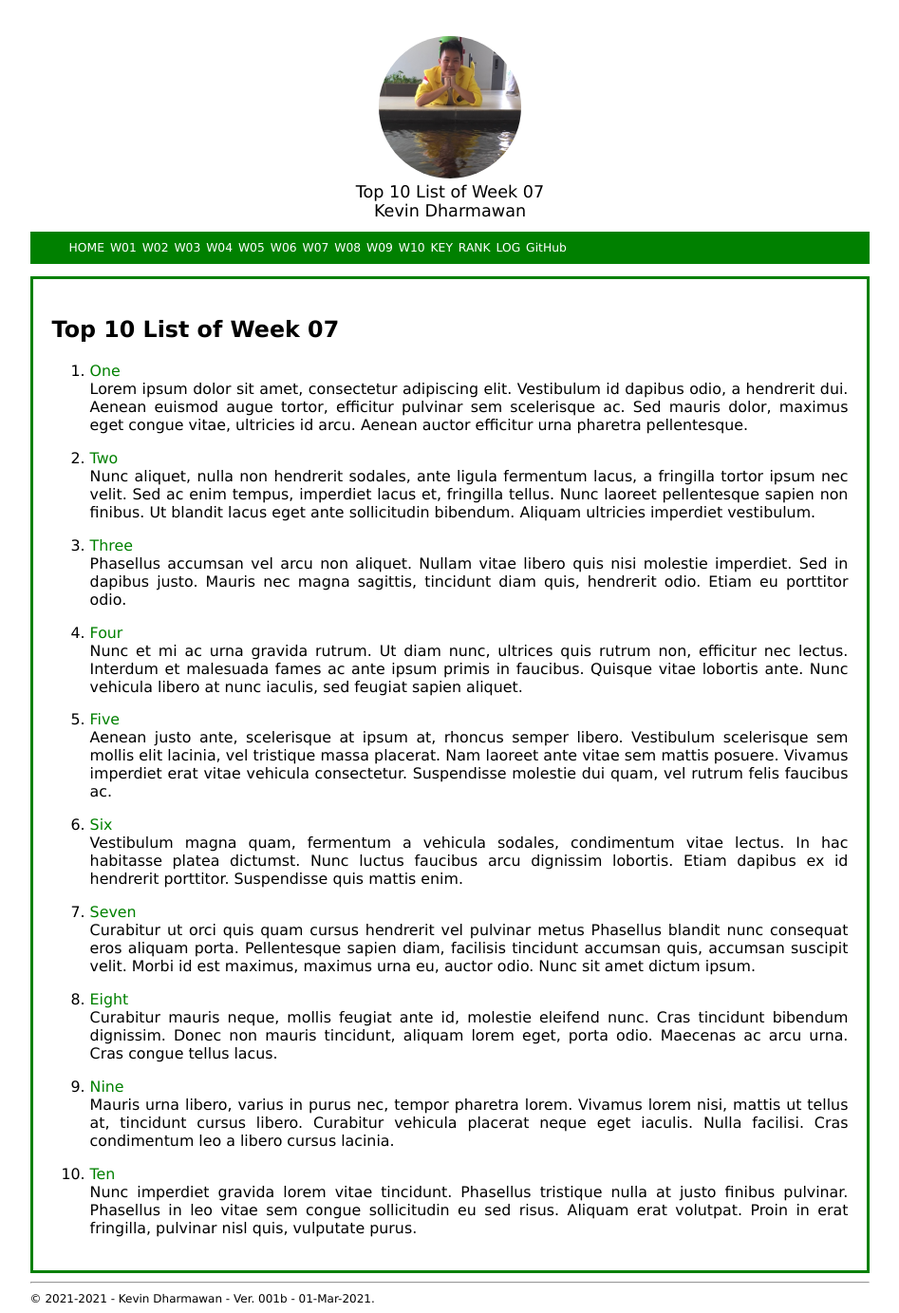
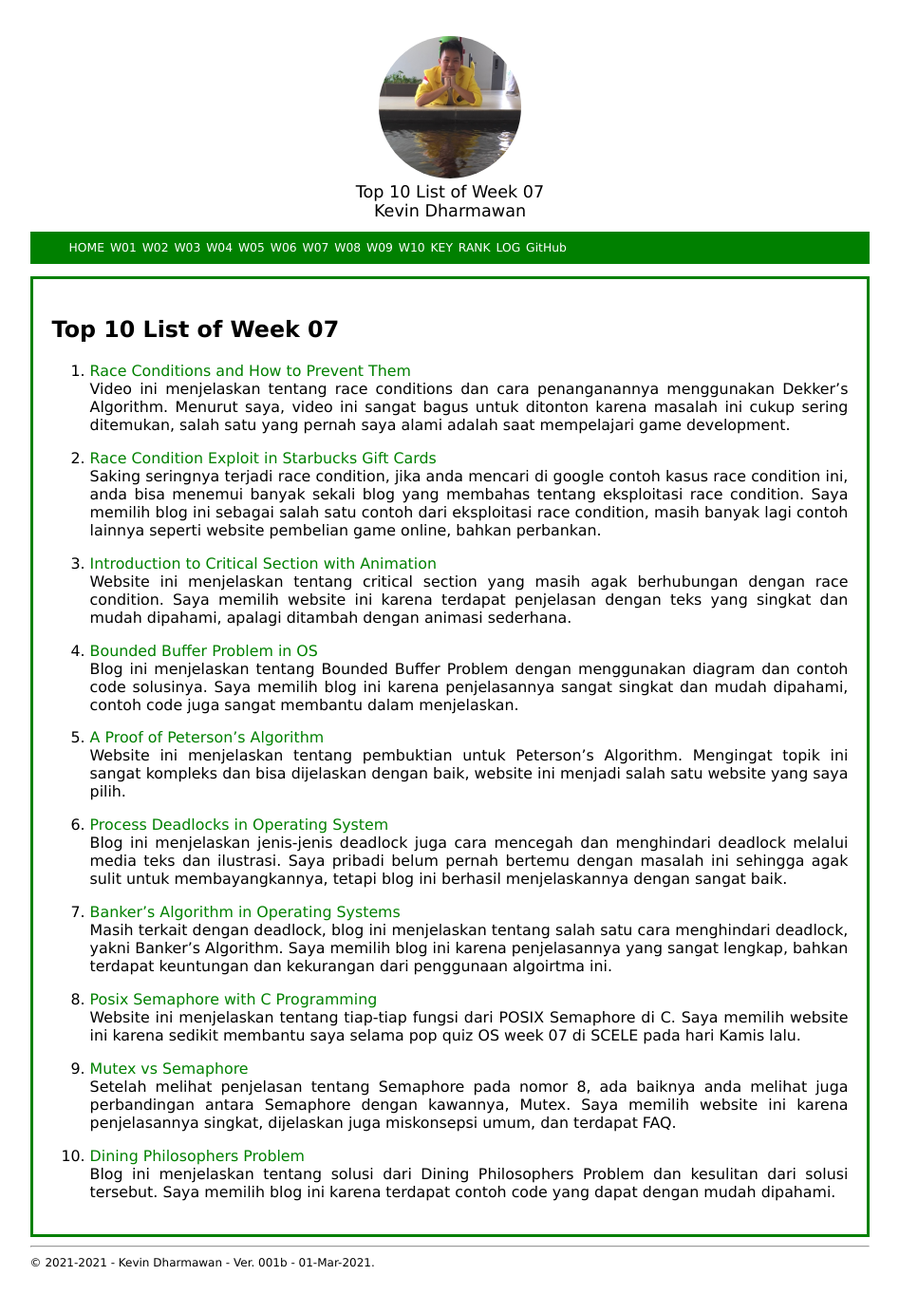
Before and after one commit to kevindharmawan/os211, a Jekyll site: the page built from w07.md, in a window 1280 px wide. Shown: the whole page at 95% size, without its empty margins (166-1113 px from the left). Built offline with Jekyll 4.4.1, drawn with Linux system fonts in a browser that asks for light colours; our own code applies the rules of GitHub Pages for plain Markdown files; after the commit the page ends 1345 px from its top, so only the background shows below that.

Commit message:
OS211 kevindharmawan

```diff
--- a/w07.md
+++ b/w07.md
@@ -5,72 +5,42 @@ permalink: /W07/
 
 # Top 10 List of Week 07
 
-1. [One](https://en.wikipedia.org/wiki/1)<br>
-Lorem ipsum dolor sit amet, consectetur adipiscing elit.
-Vestibulum id dapibus odio, a hendrerit dui.
-Aenean euismod augue tortor, efficitur pulvinar sem scelerisque ac.
-Sed mauris dolor, maximus eget congue vitae, ultricies id arcu.
-Aenean auctor efficitur urna pharetra pellentesque.
+1. [Race Conditions and How to Prevent Them](https://www.youtube.com/watch?v=MqnpIwN7dz0)<br>
+Video ini menjelaskan tentang race conditions dan cara penanganannya menggunakan Dekker's Algorithm.
+Menurut saya, video ini sangat bagus untuk ditonton karena masalah ini cukup sering ditemukan, salah satu yang pernah saya alami adalah saat mempelajari game development.
 
-2. [Two](https://en.wikipedia.org/wiki/2)<br>
-Nunc aliquet, nulla non hendrerit sodales, ante ligula fermentum lacus, a fringilla tortor ipsum nec velit.
-Sed ac enim tempus, imperdiet lacus et, fringilla tellus.
-Nunc laoreet pellentesque sapien non finibus.
-Ut blandit lacus eget ante sollicitudin bibendum.
-Aliquam ultricies imperdiet vestibulum.
+2. [Race Condition Exploit in Starbucks Gift Cards](https://www.schneier.com/blog/archives/2015/05/race_condition_.html)<br>
+Saking seringnya terjadi race condition, jika anda mencari di google contoh kasus race condition ini, anda bisa menemui banyak sekali blog yang membahas tentang eksploitasi race condition.
+Saya memilih blog ini sebagai salah satu contoh dari eksploitasi race condition, masih banyak lagi contoh lainnya seperti website pembelian game online, bahkan perbankan.
 
-3. [Three](https://en.wikipedia.org/wiki/3)<br>
-Phasellus accumsan vel arcu non aliquet.
-Nullam vitae libero quis nisi molestie imperdiet.
-Sed in dapibus justo.
-Mauris nec magna sagittis, tincidunt diam quis, hendrerit odio.
-Etiam eu porttitor odio.
+3. [Introduction to Critical Section with Animation](https://tuxthink.blogspot.com/2013/07/introduction-to-critical-section-with.html)<br>
+Website ini menjelaskan tentang critical section yang masih agak berhubungan dengan race condition.
+Saya memilih website ini karena terdapat penjelasan dengan teks yang singkat dan mudah dipahami, apalagi ditambah dengan animasi sederhana.
 
-4. [Four](https://en.wikipedia.org/wiki/4)<br>
-Nunc et mi ac urna gravida rutrum.
-Ut diam nunc, ultrices quis rutrum non, efficitur nec lectus.
-Interdum et malesuada fames ac ante ipsum primis in faucibus.
-Quisque vitae lobortis ante.
-Nunc vehicula libero at nunc iaculis, sed feugiat sapien aliquet.
+4. [Bounded Buffer Problem in OS](https://scanftree.com/operating-system/bounded-buffer)<br>
+Blog ini menjelaskan tentang Bounded Buffer Problem dengan menggunakan diagram dan contoh code solusinya.
+Saya memilih blog ini karena penjelasannya sangat singkat dan mudah dipahami, contoh code juga sangat membantu dalam menjelaskan.
 
-5. [Five](https://en.wikipedia.org/wiki/5)<br>
-Aenean justo ante, scelerisque at ipsum at, rhoncus semper libero.
-Vestibulum scelerisque sem mollis elit lacinia, vel tristique massa placerat.
-Nam laoreet ante vitae sem mattis posuere.
-Vivamus imperdiet erat vitae vehicula consectetur.
-Suspendisse molestie dui quam, vel rutrum felis faucibus ac.
+5. [A Proof of Peterson's Algorithm](https://jamesrwilcox.com/SharedMem.html)<br>
+Website ini menjelaskan tentang pembuktian untuk Peterson's Algorithm.
+Mengingat topik ini sangat kompleks dan bisa dijelaskan dengan baik, website ini menjadi salah satu website yang saya pilih.
 
-6. [Six](https://en.wikipedia.org/wiki/6)<br>
-Vestibulum magna quam, fermentum a vehicula sodales, condimentum vitae lectus.
-In hac habitasse platea dictumst.
-Nunc luctus faucibus arcu dignissim lobortis.
-Etiam dapibus ex id hendrerit porttitor.
-Suspendisse quis mattis enim.
+6. [Process Deadlocks in Operating System](https://www.tutorialspoint.com/process-deadlocks-in-operating-system)<br>
+Blog ini menjelaskan jenis-jenis deadlock juga  cara mencegah dan menghindari deadlock melalui media teks dan ilustrasi.
+Saya pribadi belum pernah bertemu dengan masalah ini sehingga agak sulit untuk membayangkannya, tetapi blog ini berhasil menjelaskannya dengan sangat baik.
 
-7. [Seven](https://en.wikipedia.org/wiki/7)<br>
-Curabitur ut orci quis quam cursus hendrerit vel pulvinar metus
-Phasellus blandit nunc consequat eros aliquam porta.
-Pellentesque sapien diam, facilisis tincidunt accumsan quis, accumsan suscipit velit.
-Morbi id est maximus, maximus urna eu, auctor odio.
-Nunc sit amet dictum ipsum.
+7. [Banker's Algorithm in Operating Systems](https://www.javatpoint.com/bankers-algorithm-in-operating-system)<br>
+Masih terkait dengan deadlock, blog ini menjelaskan tentang salah satu cara menghindari deadlock, yakni Banker's Algorithm.
+Saya memilih blog ini karena penjelasannya yang sangat lengkap, bahkan terdapat keuntungan dan kekurangan dari penggunaan algoirtma ini.
 
-8. [Eight](https://en.wikipedia.org/wiki/8)<br>
-Curabitur mauris neque, mollis feugiat ante id, molestie eleifend nunc.
-Cras tincidunt bibendum dignissim.
-Donec non mauris tincidunt, aliquam lorem eget, porta odio.
-Maecenas ac arcu urna.
-Cras congue tellus lacus.
+8. [Posix Semaphore with C Programming](https://linuxhint.com/posix-semaphores-with-c-programming/)<br>
+Website ini menjelaskan tentang tiap-tiap fungsi dari POSIX Semaphore di C.
+Saya memilih website ini karena sedikit membantu saya selama pop quiz OS week 07 di SCELE pada hari Kamis lalu.
 
-9. [Nine](https://en.wikipedia.org/wiki/9)<br>
-Mauris urna libero, varius in purus nec, tempor pharetra lorem.
-Vivamus lorem nisi, mattis ut tellus at, tincidunt cursus libero.
-Curabitur vehicula placerat neque eget iaculis.
-Nulla facilisi.
-Cras condimentum leo a libero cursus lacinia.
+9. [Mutex vs Semaphore](https://www.geeksforgeeks.org/mutex-vs-semaphore/)<br>
+Setelah melihat penjelasan tentang Semaphore pada nomor 8, ada baiknya anda melihat juga perbandingan antara Semaphore dengan kawannya, Mutex.
+Saya memilih website ini karena penjelasannya singkat, dijelaskan juga miskonsepsi umum, dan terdapat FAQ.
 
-10. [Ten](https://en.wikipedia.org/wiki/10)<br>
-Nunc imperdiet gravida lorem vitae tincidunt.
-Phasellus tristique nulla at justo finibus pulvinar.
-Phasellus in leo vitae sem congue sollicitudin eu sed risus.
-Aliquam erat volutpat.
-Proin in erat fringilla, pulvinar nisl quis, vulputate purus.
+10. [Dining Philosophers Problem](https://www.tutorialspoint.com/dining-philosophers-problem-dpp)<br>
+Blog ini menjelaskan tentang solusi dari Dining Philosophers Problem dan kesulitan dari solusi tersebut.
+Saya memilih blog ini karena terdapat contoh code yang dapat dengan mudah dipahami.
```
Also changed, not shown: TXT/mylog.txt (+10 -0 lines), 7 other files.
